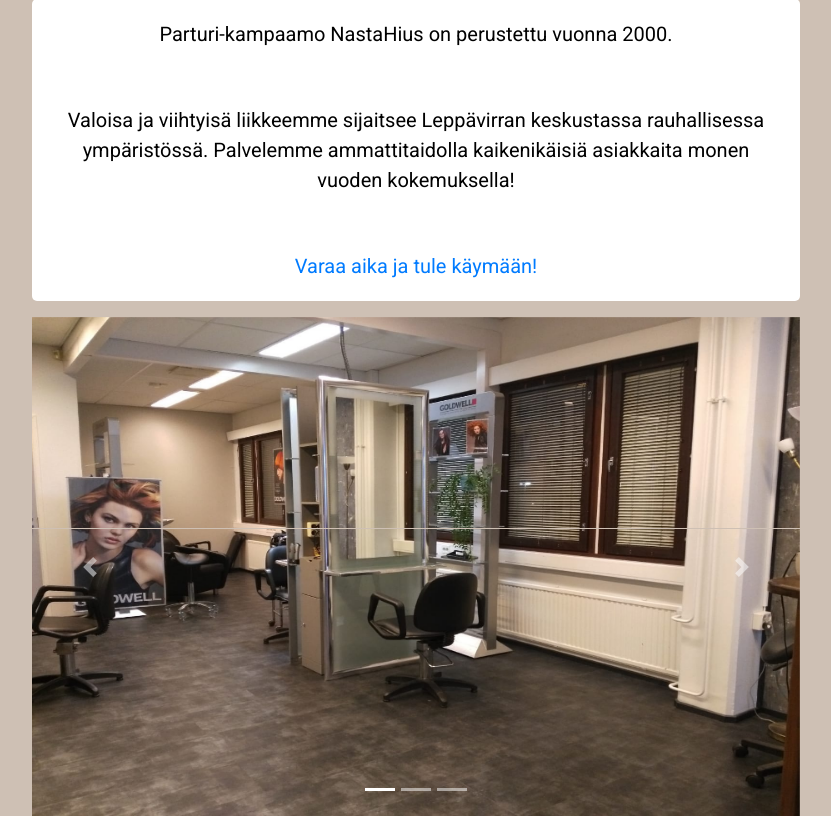
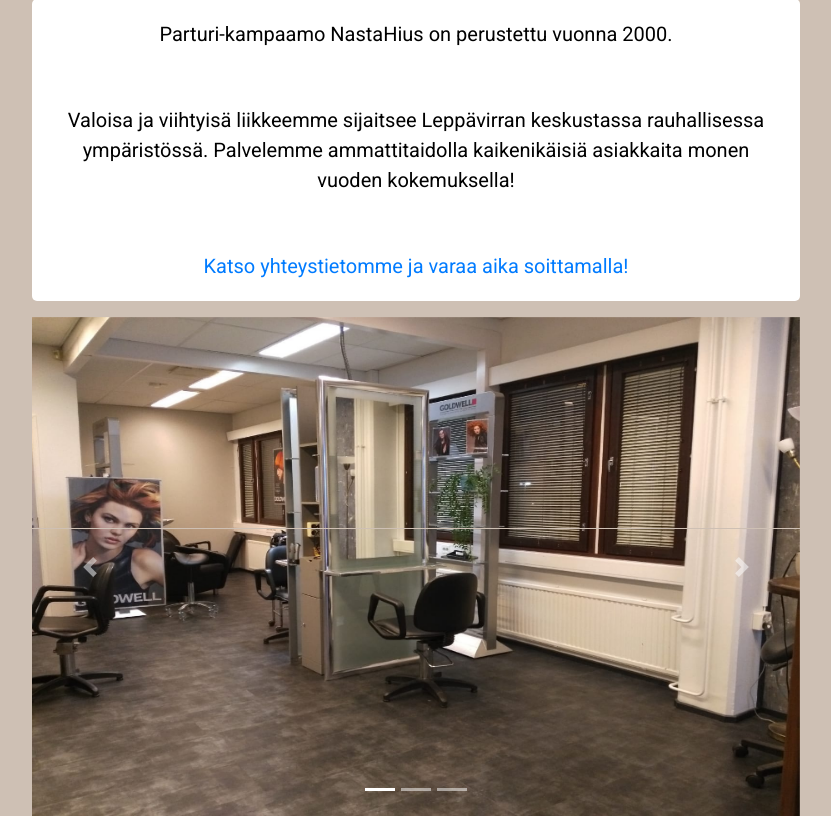
Before and after one commit to ttannerma/NastaHius, a PHP site: page / in a window 1280 px wide. Shown: the part 270-1086 px from the top of the page, without its empty margins (224-1055 px from the left). Run offline with PHP 8.4, Linux system fonts and the light colour scheme; some libraries are stand-ins or nearby versions.

Commit message:
Changed contact link text.

```diff
--- a/css/pricing.css
+++ b/css/pricing.css
@@ -12,7 +12,7 @@
 .priceTable {
     background-color: #CEC0B4;
     align-self: center;
-    border: 1px white solid;
+    border: 3px white solid;
     margin: 5px;
     border-radius: 10px;
     width: 95%;
--- a/index.html
+++ b/index.html
@@ -37,7 +37,7 @@
         <p>Parturi-kampaamo NastaHius on perustettu vuonna 2000.</p>
         <p>Valoisa ja viihtyisä liikkeemme sijaitsee Leppävirran keskustassa rauhallisessa ympäristössä.
             Palvelemme ammattitaidolla kaikenikäisiä asiakkaita monen vuoden kokemuksella!</p>
-        <p><a href="contact.html">Varaa aika ja tule käymään!</a></p>
+        <p><a href="#footer">Katso yhteystietomme ja varaa aika soittamalla!</a></p>
     </div>
     <!-- Carousel -->
     <div id="carouselExampleIndicators" class="carousel slide" data-ride="carousel" data-interval="false">
```
